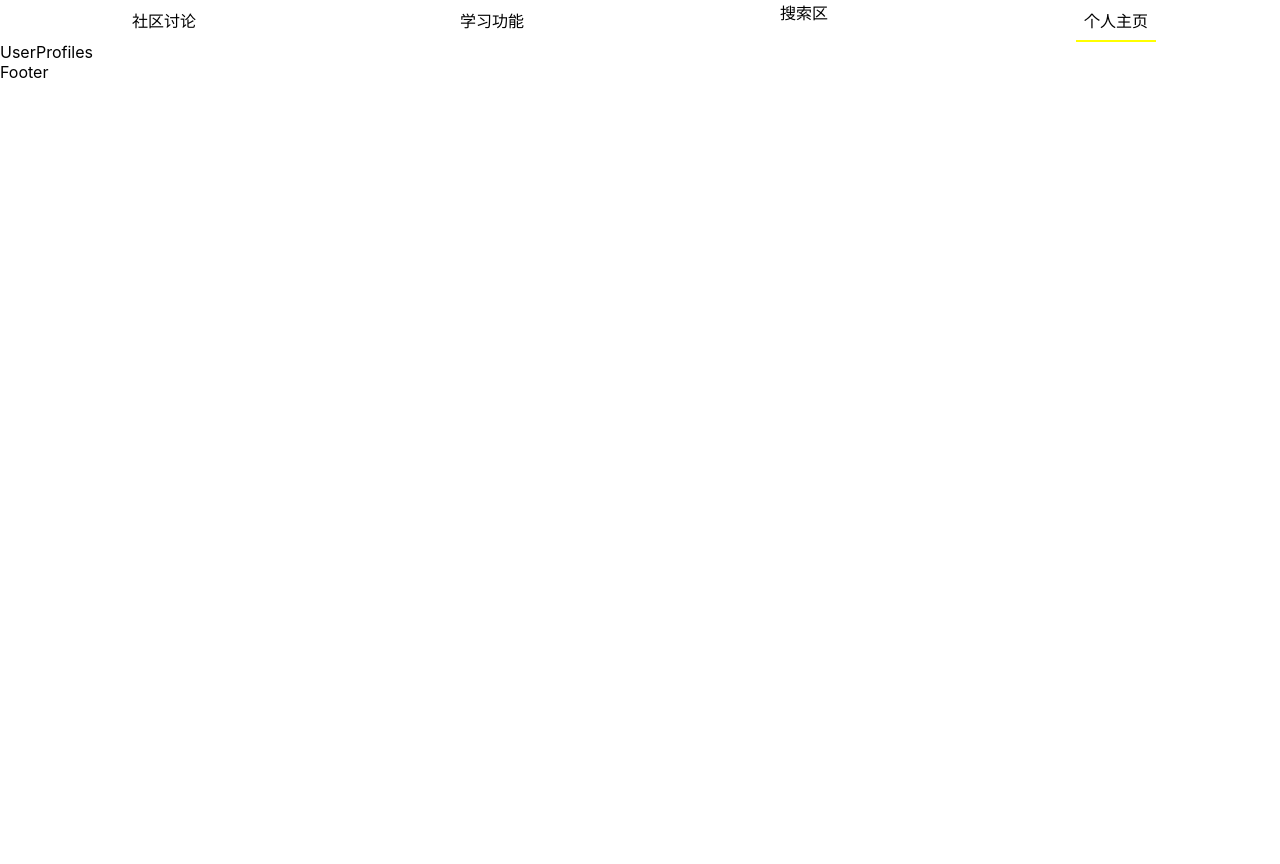
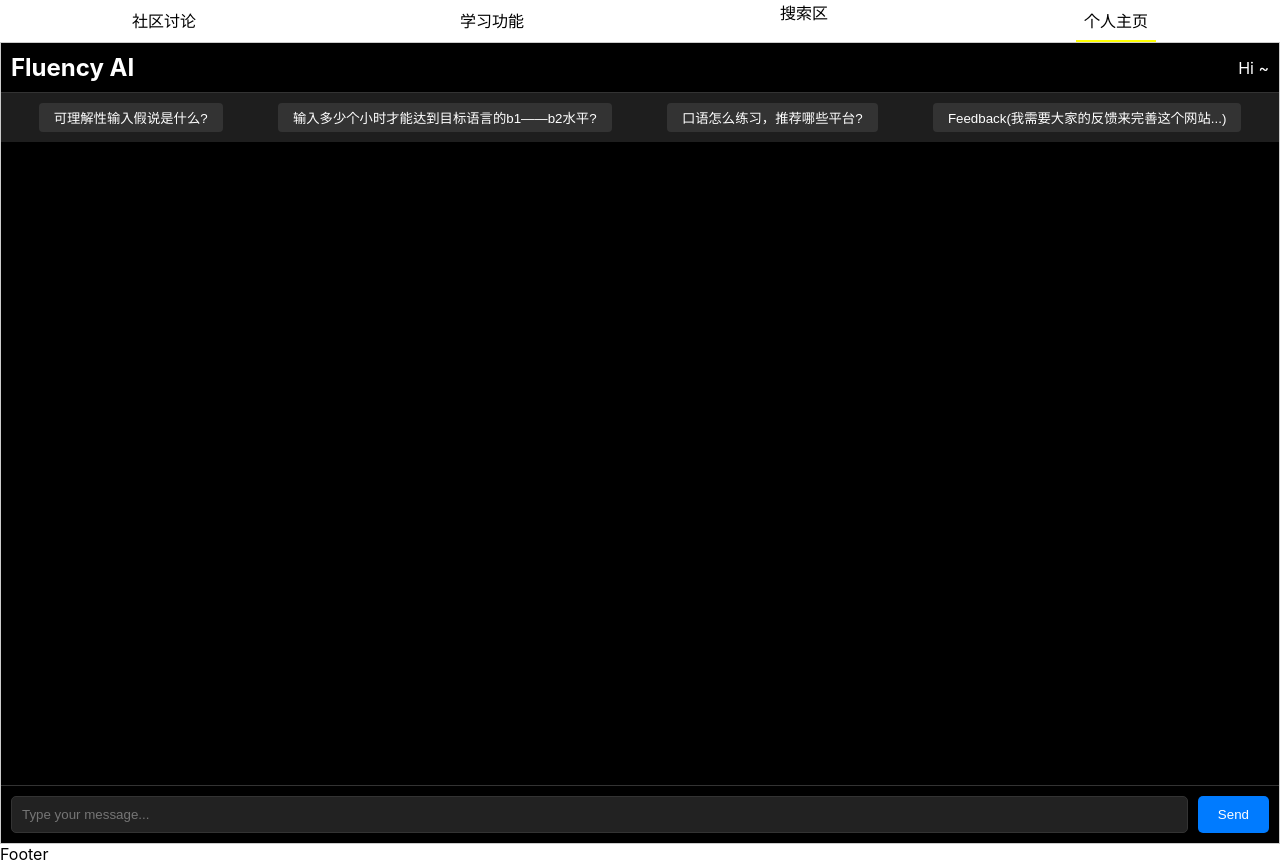
Before and after one commit to katyjohn124/language-learning-app, a React (Create React App) app: page /userprofiles in a window 1280 px wide. Before the commit the page ends 800 px from the top, so only its background shows below. Built offline with nearby package versions, Linux system fonts and the light colour scheme.

Commit message:
AI answer

```diff
--- a/src/components/Home.js
+++ b/src/components/Home.js
@@ -1,9 +1,20 @@
-import React from 'react'
+import React from 'react';
+import { useNavigate } from 'react-router-dom'; // 引入useNavigate
 
 const Home = () => {
+    const navigate = useNavigate(); // 使用useNavigate钩子
+
+    // 跳转到注册界面的函数
+    const navigateToRegister = () => {
+        navigate('/register');
+    };
+
     return (
-        <div>欢迎来到基于可理解性输入假说的语言学习网站</div>
-    )
+        <div>
+            <h1>欢迎来到基于可理解性输入假说的语言学习网站</h1>
+            <button onClick={navigateToRegister}>立即尝试</button>
+        </div>
+    );
 }
 
-export default Home
+export default Home;
--- a/src/components/auth/Login.js
+++ b/src/components/auth/Login.js
@@ -1,10 +1,12 @@
 import React, { useState } from 'react';
 import axios from 'axios';
+import { useNavigate } from 'react-router-dom';
 
 function Login() {
     const [username, setUsername] = useState('');
     const [password, setPassword] = useState('');
     const [message, setMessage] = useState('');
+    const navigate = useNavigate();
 
     async function handleSubmit(event) {
         event.preventDefault();
@@ -15,7 +17,9 @@ function Login() {
             // 将 'accessToken' 更改为 'token'
             localStorage.setItem('token', response.data.token);  // 更正后的代码
             setMessage('Login successful');
-            // 在这里可以添加重定向或其他逻辑
+
+            // 登录成功后，跳转到个人主页
+            navigate('/userprofiles');
         } catch (error) {
             console.error('Login error:', error);  // 使用 console.error 更合适
             setMessage('Login failed');
--- a/src/components/auth/Register.js
+++ b/src/components/auth/Register.js
@@ -1,21 +1,25 @@
-
+import { Link } from 'react-router-dom';
 import React, { useState } from 'react';
 import axios from 'axios';
+import { useNavigate } from 'react-router-dom';
 
 function Register() {
     //初始化
     const [username, setUsername] = useState('');
     const [password, setPassword] = useState('');
     const [message, setMessage] = useState('');
+    const navigate = useNavigate();
 
     async function handleSubmit(event) {
         event.preventDefault();
         try {
-            // 注意 URL 已经改为 '/api/register' 以匹配后端路由
+
             const response = await axios.post('http://localhost:3001/api/register', { username, password });
             setMessage('注册成功！');
             setUsername('');
             setPassword('');
+            // 注册成功后，跳转到登录页面
+            navigate('/login');
         } catch (error) {
             // 确保这里能够正确显示错误信息
             setMessage(`注册失败: ${error.response.data}`);
@@ -36,6 +40,9 @@ function Register() {
                     <input type="password" value={password} onChange={e => setPassword(e.target.value)} required />
                 </label>
                 <button type="submit">注册</button>
+                <p>
+                    已经注册？ <Link to="/login">请登录</Link>
+                </p>
             </form>
             {message && <p>{message}</p>}
         </div>
--- /dev/null
+++ b/src/components/user/UserProfiles.css
@@ -0,0 +1,96 @@
+.chat-container {
+    display: flex;
+    flex-direction: column;
+    height: 100vh;
+    border: 1px solid #ccc;
+    background-color: #000;
+    color: #fff;
+}
+
+.chat-header {
+    display: flex;
+    justify-content: space-between;
+    align-items: center;
+    padding: 10px;
+    border-bottom: 1px solid #333;
+}
+
+.logo {
+    font-weight: bold;
+    font-size: 1.5rem;
+}
+
+.welcome-message {
+    font-size: 1rem;
+}
+
+.chat-body {
+    flex-grow: 1;
+    padding: 10px;
+    overflow-y: auto;
+}
+
+.message {
+    margin-bottom: 10px;
+    padding: 5px 10px;
+    border-radius: 5px;
+    max-width: 60%;
+}
+
+.message.ai {
+    background-color: #555;
+    align-self: flex-start;
+}
+
+.message.user {
+    background-color: #007bff;
+    align-self: flex-end;
+    color: #fff;
+}
+
+.chat-footer {
+    display: flex;
+    padding: 10px;
+    border-top: 1px solid #333;
+}
+
+.message-input {
+    flex-grow: 1;
+    padding: 10px;
+    border: 1px solid #333;
+    border-radius: 5px;
+    background-color: #222;
+    color: #fff;
+    margin-right: 10px;
+}
+
+.send-button {
+    padding: 10px 20px;
+    background-color: #007bff;
+    border: none;
+    border-radius: 5px;
+    color: #fff;
+    cursor: pointer;
+}
+
+.quick-suggestions {
+    display: flex;
+    justify-content: space-around;
+    padding: 10px;
+    background-color: #1e1e1e;
+    /* Adjust the color to match your design */
+}
+
+.suggestion-button {
+    padding: 5px 15px;
+    margin: 0 5px;
+    background-color: #333;
+    border: none;
+    color: white;
+    border-radius: 4px;
+    cursor: pointer;
+}
+
+.suggestion-button:hover {
+    background-color: #555;
+}
--- a/src/components/user/UserProfiles.js
+++ b/src/components/user/UserProfiles.js
@@ -1,9 +1,97 @@
-import React from 'react'
+import React, { useState, useEffect, useRef } from 'react';
+import './UserProfiles.css';
 
-const UserProfiles = () => {
+const UserProfiles = ({ username }) => {
+    const [question, setQuestion] = useState('');
+    const [conversation, setConversation] = useState([]);
+    const endOfMessagesRef = useRef(null);
+
+    const quickSuggestions = [
+        '可理解性输入假说是什么?',
+        '输入多少个小时才能达到目标语言的b1——b2水平?',
+        '口语怎么练习，推荐哪些平台?',
+        'Feedback(我需要大家的反馈来完善这个网站...)'
+    ];
+
+    const handleNewQuestion = async (questionText) => {
+        if (!questionText.trim()) return;
+        const newMessage = { type: 'user', text: questionText };
+        setConversation([...conversation, newMessage]);
+
+        try {
+            const response = await fetch('/api/chatgpt/ask', {
+                method: 'POST',
+                headers: {
+                    'Content-Type': 'application/json'
+                },
+                body: JSON.stringify({ question: questionText })
+            });
+
+            if (!response.ok) {
+                throw new Error(`HTTP error! status: ${response.status}`);
+            }
+
+            const data = await response.json();
+            const aiMessage = { type: 'ai', text: data.answer };
+            setConversation([...conversation, aiMessage]);
+        } catch (error) {
+            console.error('Fetch error:', error);
+            const errorMessage = { type: 'ai', text: 'Sorry, I am unable to fetch the answer right now.' };
+            setConversation([...conversation, errorMessage]);
+        }
+    };
+
+    const addQuickSuggestion = (suggestion) => {
+        setQuestion(suggestion);
+    };
+
+
+    useEffect(() => {
+        endOfMessagesRef.current?.scrollIntoView({ behavior: 'smooth' });
+    }, [conversation]);
+
     return (
-        <div>UserProfiles</div>
-    )
-}
+        <div className="chat-container">
+            <div className="chat-header">
+                <span className="logo">Fluency AI</span>
+                <span className="welcome-message">Hi ~ {username}</span>
+            </div>
+            <div className="quick-suggestions">
+                {quickSuggestions.map((suggestion, index) => (
+                    <button
+                        key={index}
+                        className="suggestion-button"
+                        onClick={() => addQuickSuggestion(suggestion)}
+                        aria-label={`Use quick suggestion: ${suggestion}`}
+                    >
+                        {suggestion}
+                    </button>
+                ))}
+            </div>
+            <div className="chat-body">
+                {conversation.map((message, index) => (
+                    <div key={index} className={`message ${message.type}`} tabIndex={0}>
+                        {message.text}
+                    </div>
+                ))}
+                <div ref={endOfMessagesRef}></div>
+            </div>
+            <div className="chat-footer">
+                <input
+                    type="text"
+                    className="message-input"
+                    placeholder="Type your message..."
+                    value={question}
+                    onChange={(e) => setQuestion(e.target.value)}
+                    onKeyPress={(e) => e.key === 'Enter' && handleNewQuestion(question)}
+                    aria-label="Type your message here"
+                />
+                <button className="send-button" onClick={() => handleNewQuestion(question)} aria-label="Send message">
+                    Send
+                </button>
+            </div>
+        </div>
+    );
+};
 
-export default UserProfiles
+export default UserProfiles;
--- a/src/routes/authRoutes.js
+++ b/src/routes/authRoutes.js
@@ -3,7 +3,7 @@ const bcrypt = require('bcryptjs');
 const jwt = require('jsonwebtoken');
 const pool = require('../../db');
 const router = express.Router();
-// 注册路由
+
 // 注册路由
 router.post('/register', async (req, res) => {
     try {
```
Also changed, not shown: authService.js (+6 -6 lines), src/routes/chatgptRoutes.js (added, +37 -0 lines), 2 other files (tests, documents, lock files or other folders).
